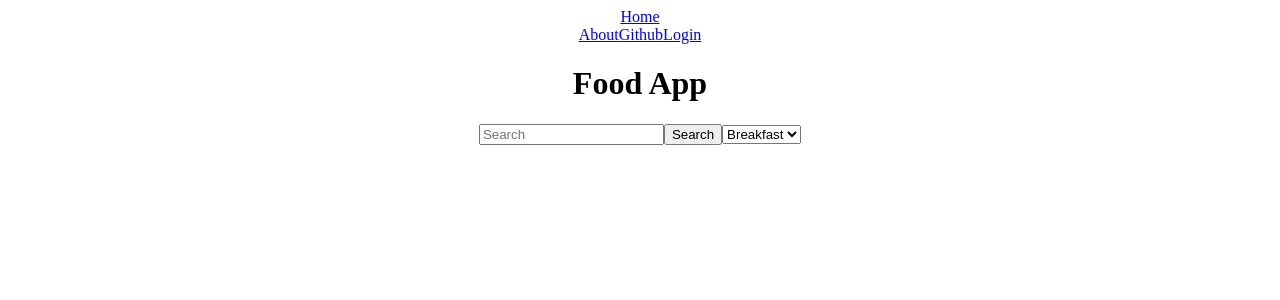
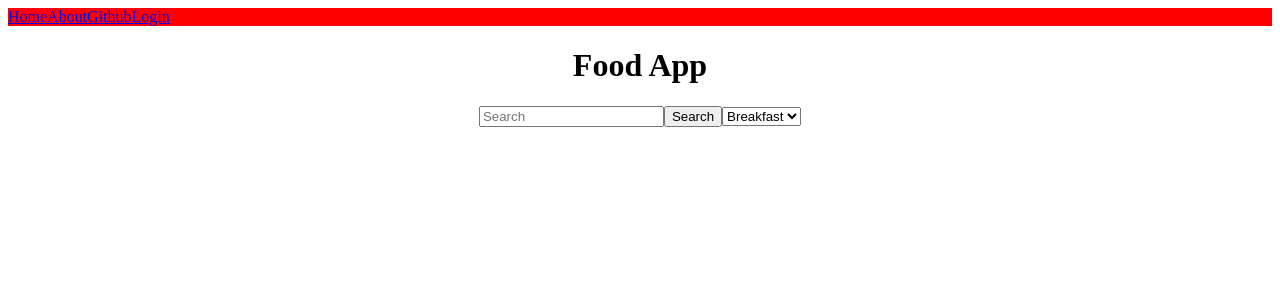
Before and after one commit to eminbulbul/recipe_app, a React (Create React App) app: page / in a window 1280 px wide. Shown: the top 300 px of the page. Built offline with nearby package versions, Linux system fonts and the light colour scheme.

Commit message:
class name changed with {styles.container}

```diff
--- a/src/components/navbar/Navbar.js
+++ b/src/components/navbar/Navbar.js
@@ -1,14 +1,14 @@
 import React from "react";
 import { Link } from "react-router-dom";
-// import styles from "./Navbar.module.css"; bu neden olmadi arastiralim guzelce ogrenelim tamam ?
+import styles from "./Navbar.module.css";
 const Navbar = () => {
   return (
-    <div className="container">
-      <div className="left">
+    <div className={styles.container}>
+      <div className={styles.left}>
         <Link to="/">Home</Link>
       </div>
 
-      <div className="right">
+      <div className={styles.right}>
         <Link to="/about">About</Link>
         <a
           href="https://github.com/eminbulbul"
```
